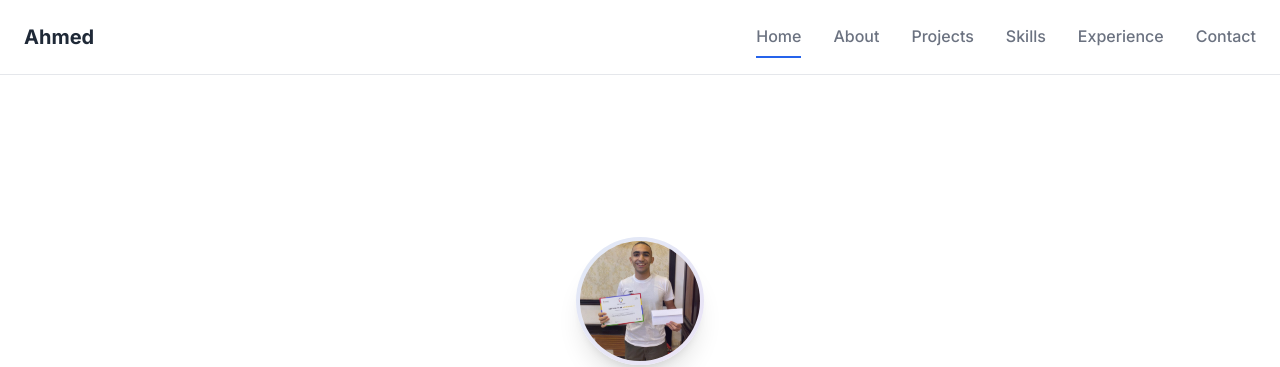
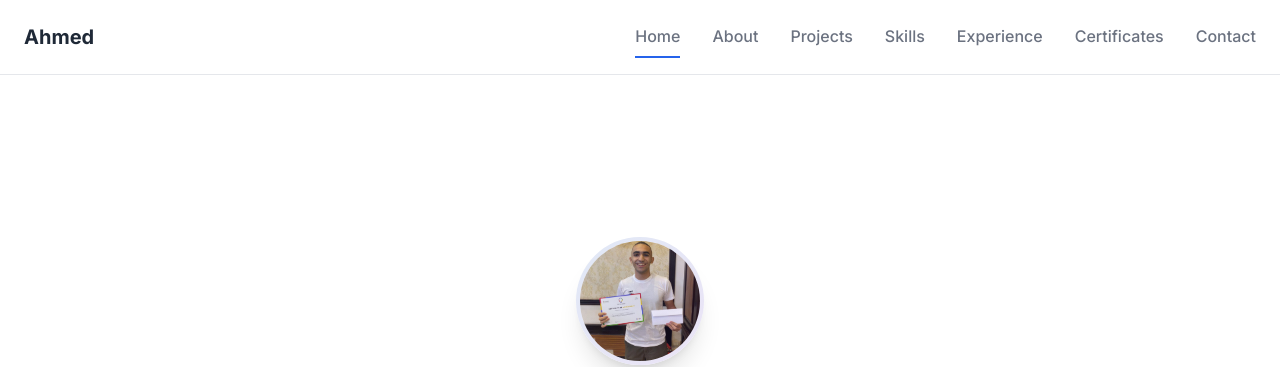
Before and after one commit to ahmedfare/Portfolio3, a website built with Vite: page index.html in a window 1280 px wide. Shown: the top 367 px of the page. Built offline with nearby package versions, Linux system fonts and the light colour scheme; files whose address does not match are found by name.

Commit message:
Update index.html

```diff
--- a/index.html
+++ b/index.html
@@ -36,6 +36,7 @@
       <a href="#projects" class="nav-link">Projects</a>
       <a href="#skills" class="nav-link">Skills</a>
       <a href="#experience" class="nav-link">Experience</a>
+        <a href="#certificates" class="nav-link">Certificates</a>
       <a href="#contact" class="nav-link">Contact</a>
     </div>
 
@@ -56,6 +57,7 @@
       <a href="#projects">Projects</a>
       <a href="#skills">Skills</a>
       <a href="#experience">Experience</a>
+        <a href="#certificates" class="nav-link">Certificates</a>
       <a href="#contact">Contact</a>
     </div>
 
```
